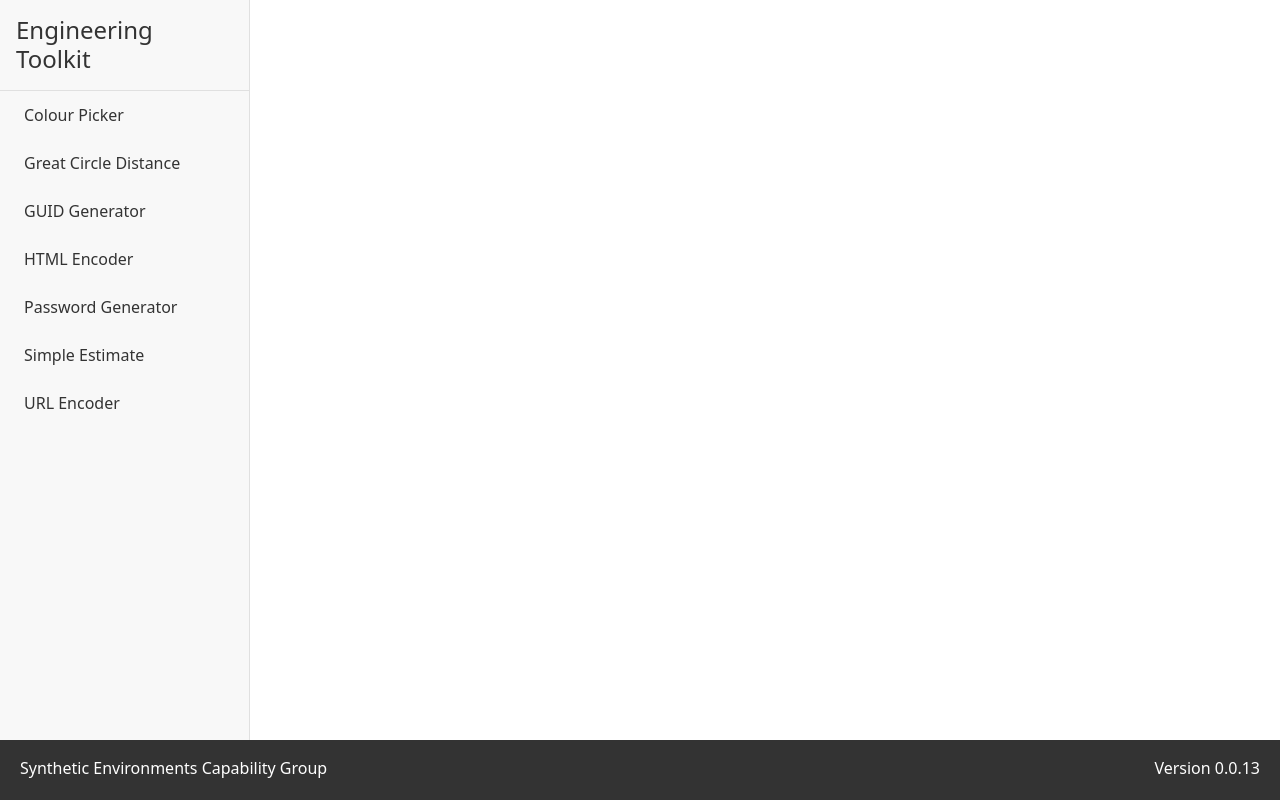
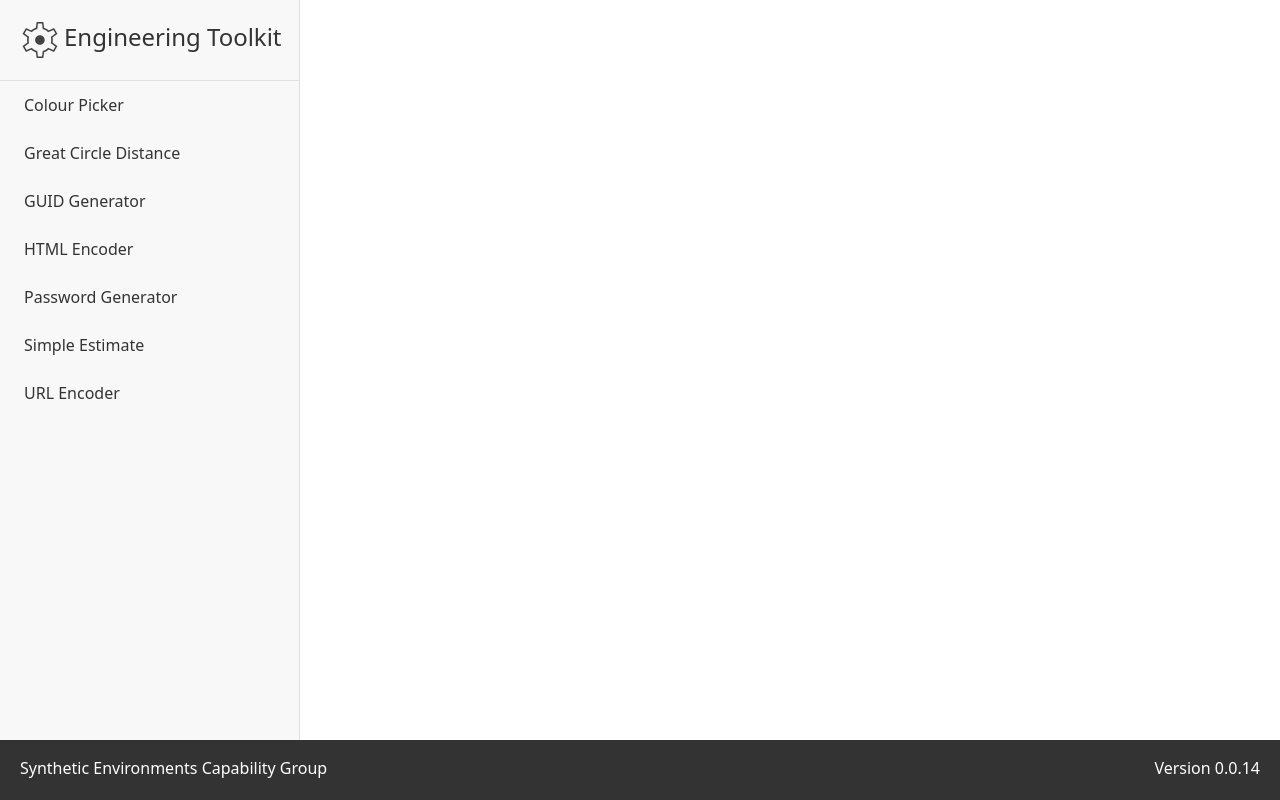
Before and after one commit to silver-softie/engineering-tools, an Angular app: page / in a window 1280 px wide. Built offline with nearby package versions, Linux system fonts and the light colour scheme.

Commit message:
Added animated logo.

```diff
--- a/package.json
+++ b/package.json
@@ -1,6 +1,6 @@
 {
   "name": "engineering-tools",
-  "version": "0.0.13",
+  "version": "0.0.14",
   "scripts": {
     "ng": "ng",
     "start": "ng serve",
--- a/src/app/home/home.component.css
+++ b/src/app/home/home.component.css
@@ -18,7 +18,7 @@
   }
 
   mat-sidenav {
-    width: 250px;
+    width: 300px;
     background-color: #f8f8f8;
     border-right: 1px solid #e0e0e0;
     display: flex;
@@ -116,3 +116,31 @@
   ::ng-deep .mat-drawer {
     height: 100% !important;
   }
+
+  .logo {
+    display: inline-block;
+    justify-content: center;
+    align-items: center;
+  }
+
+  .logo img {
+    width: 48px;
+    height: 48px;
+    border-radius: 50%;
+    margin: 0 auto;
+    display: inline-block;
+    transition: transform 0.2s ease-in-out; /* Smooth scaling effect */
+  }
+
+  .logo img:hover {
+    animation: spin 2s linear infinite; /* Rotate continuously */
+  }
+
+  @keyframes spin {
+    0% {
+      transform: rotate(0deg); /* Rotation starts at 0 degrees */
+    }
+    100% {
+      transform: rotate(360deg); /* Full rotation */
+    }
+  }
--- a/src/app/home/home.component.html
+++ b/src/app/home/home.component.html
@@ -1,7 +1,14 @@
 <div class="home-container">
   <mat-sidenav-container class="sidenav-container">
     <mat-sidenav mode="side" opened>
-      <h2 class="sidenav-title">Engineering Toolkit</h2>
+
+      <div class="sidenav-title">
+        <div class="logo">
+          <img src="settings_48dp_434343_FILL0_wght200_GRAD0_opsz48.png" alt="Logo" />
+        </div>
+        <span>Engineering Toolkit</span>
+      </div>
+
       @if (this.tools.length === 0) {
       <div class="no-tools-message">
         <span>No tools available</span>
```
Also changed, not shown: public/settings_48dp_434343_FILL0_wght200_GRAD0_opsz48.png (added), 1 other file (tests, documents, lock files or other folders).
